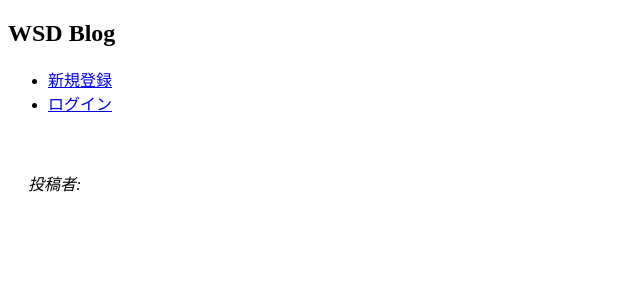
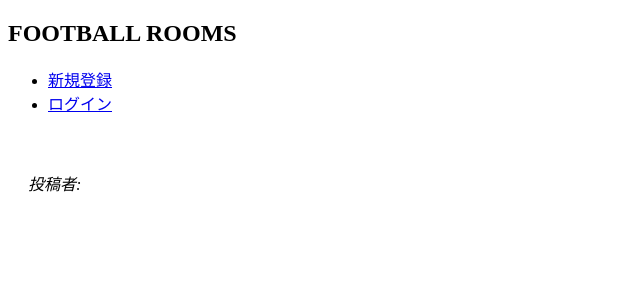
Before and after one commit to Do1904/DefinitelyFootballRooms, a FastAPI app: page /article/1 in a window 1280 px wide. Shown: the top 300 px of the page, without its empty margins (0-640 px from the left). Run offline with FastAPI, Linux system fonts and the light colour scheme.

Commit message:
I mean, "fresh" start.

```diff
--- a/templates/base.html
+++ b/templates/base.html
@@ -7,7 +7,7 @@
 </head>
 <body>
 <nav>
-    <h2>WSD Blog</h2>
+    <h2>FOOTBALL ROOMS</h2>
     {% if not user %}
         <ul>
             <li>
```
